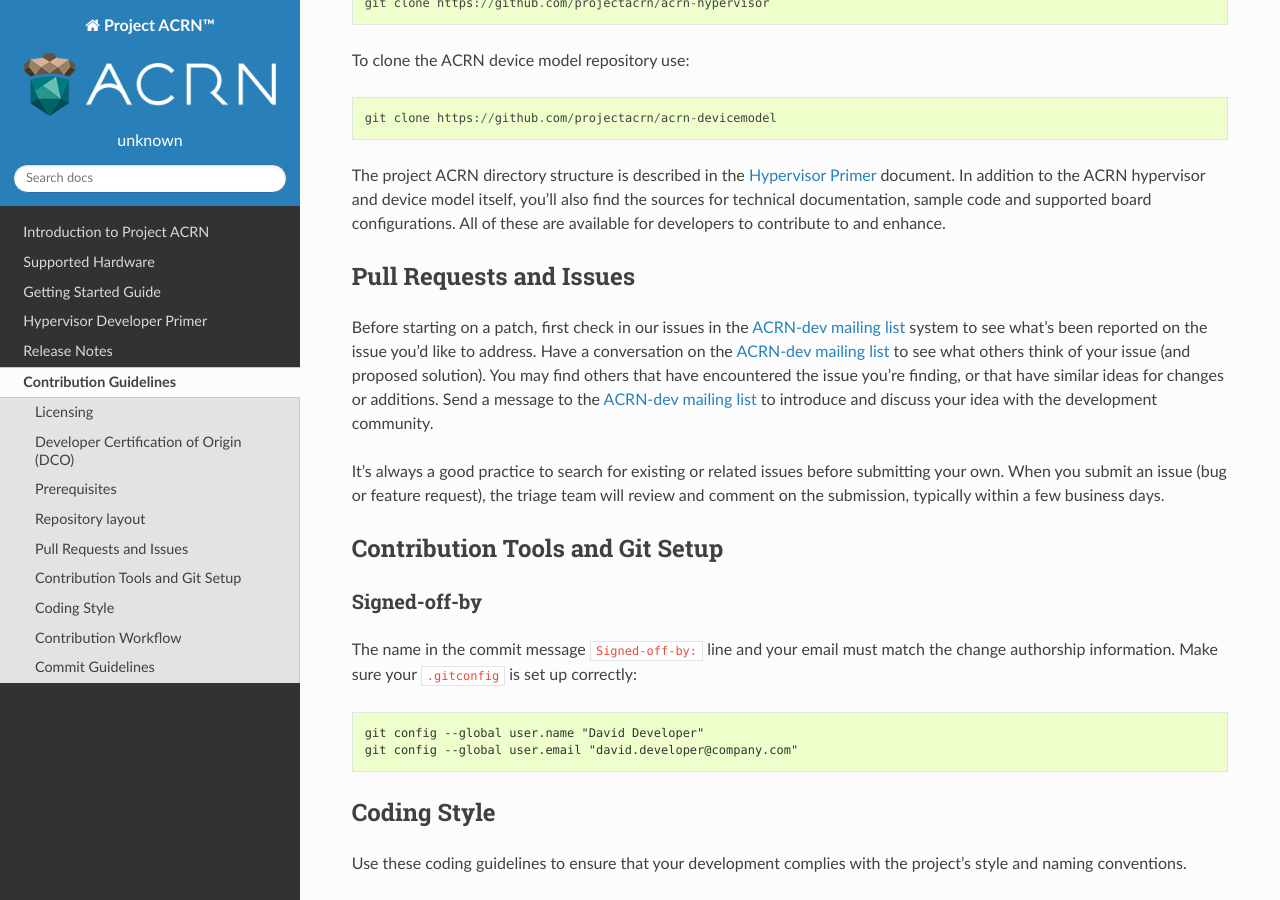
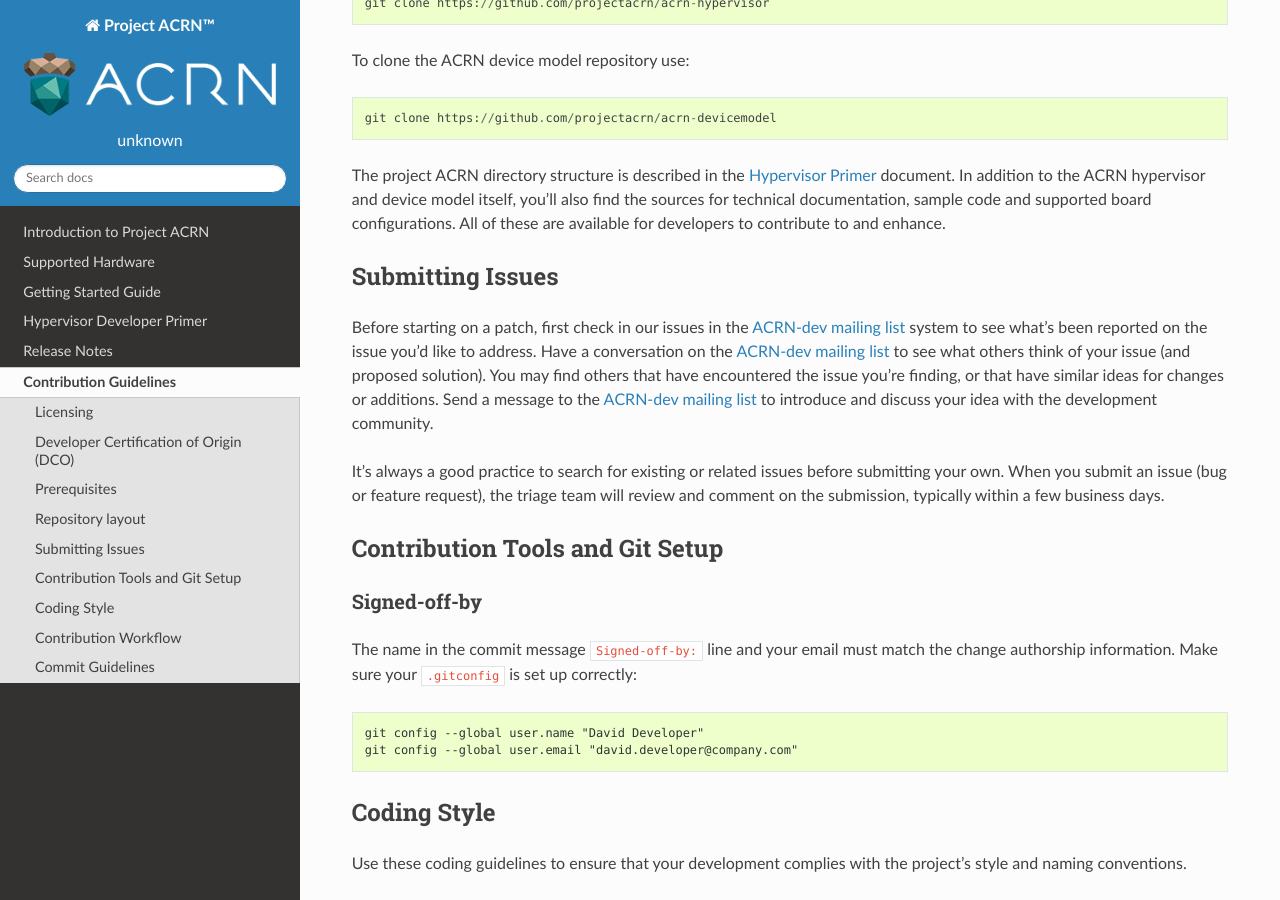
Before and after one commit to uaenalyh/first, a Sphinx documentation site: the page built from doc/contribute.rst, in a window 1280 px wide and 900 px high, scrolled down 2061 px. Built offline with Sphinx 7.4.7 and the Read the Docs theme 2.0.0, drawn with Linux system fonts in a browser that asks for light colours; pages that are not in the unit, such as notebooks, are missing from menus.

Commit message:
Update contribute.rst

```diff
--- a/doc/contribute.rst
+++ b/doc/contribute.rst
@@ -128,8 +128,8 @@
 .. _Hypervisor Primer:
    https://projectacrn.github.io/hypervisor_primer
 
-Pull Requests and Issues
-************************
+Submitting Issues
+******************
 
 .. _ACRN-dev mailing list:
    https://lists.projectacrn.org/g/acrn-dev
```
